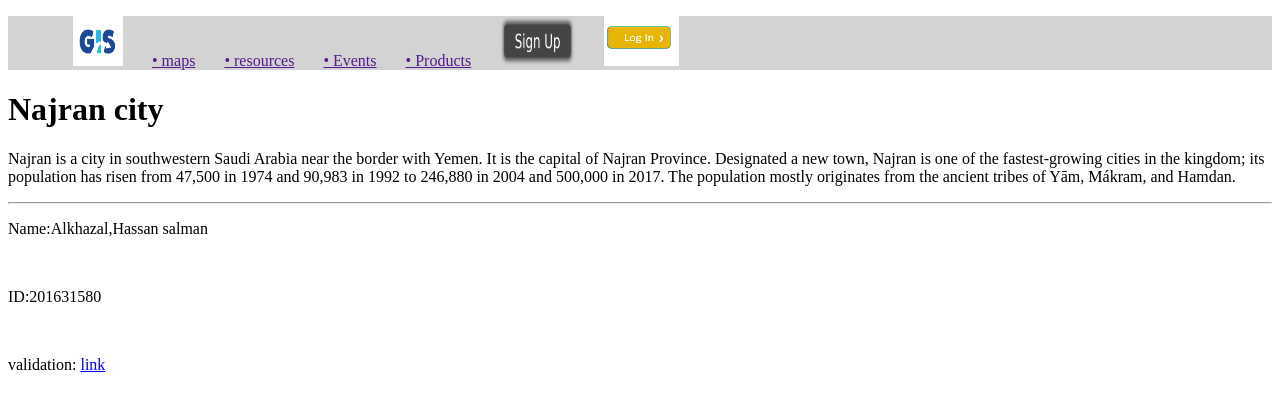
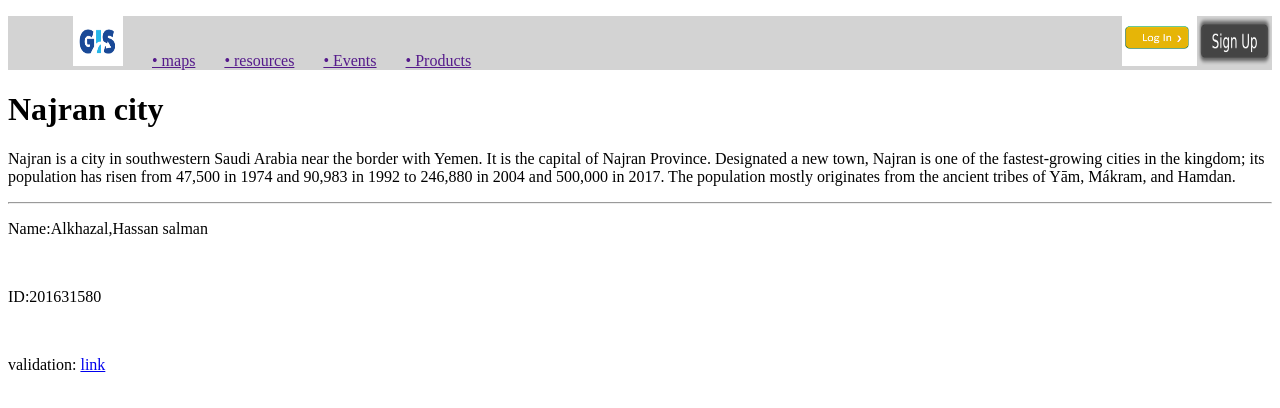
Before and after one commit to royalknights-20/SWE363HW01, a plain HTML site: page Najran.html in a window 1280 px wide. Drawn offline with Linux system fonts and the light colour scheme.

Commit message:
updated css

```diff
--- a/CSS/Najran.css
+++ b/CSS/Najran.css
@@ -17,8 +17,12 @@
 .img-box2{
 	width: 75px;
 	height: 50px;
+		float: right;
+
 }
 .img-box3{
 	width: 75px;
 	height: 50px;
+		float: right;
+
 }
```
